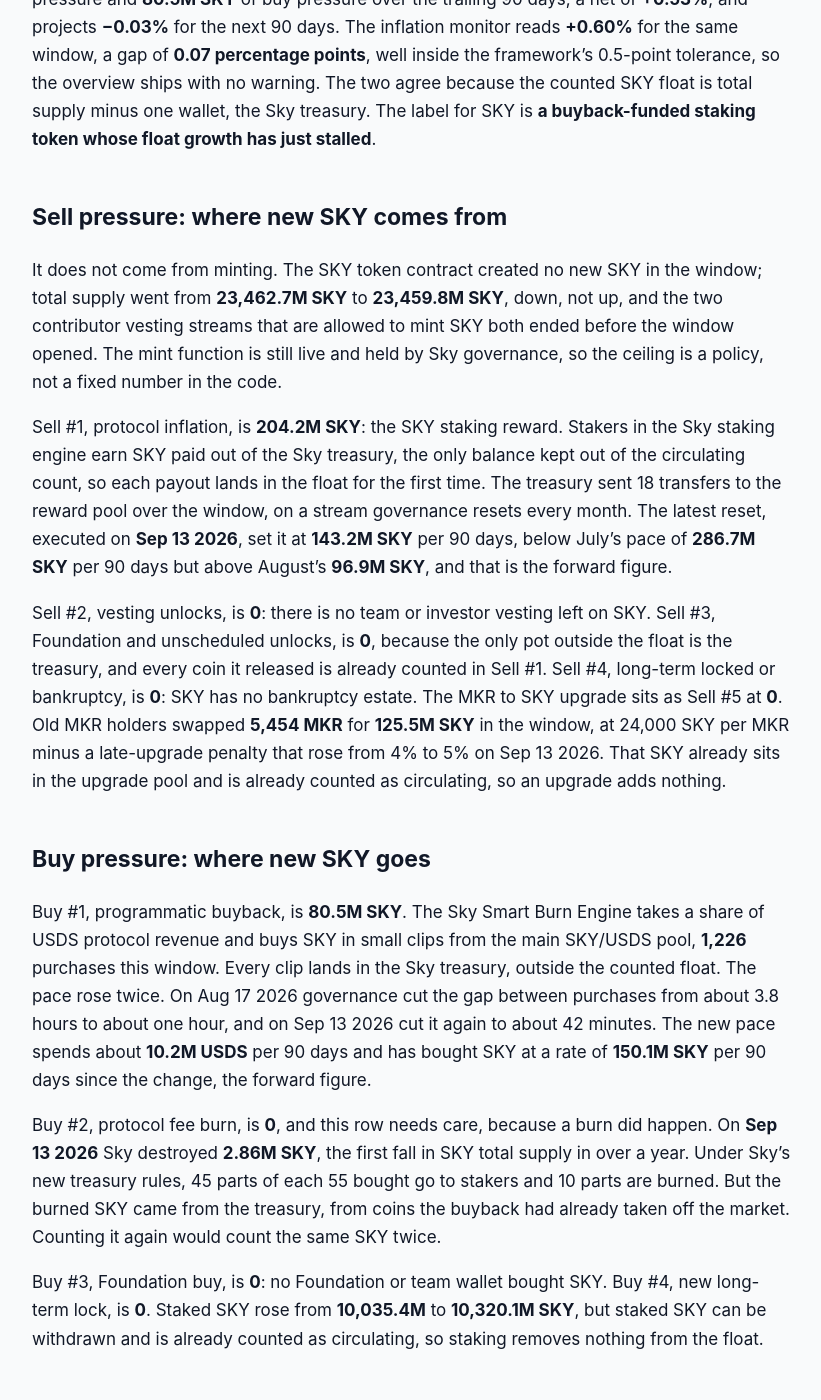
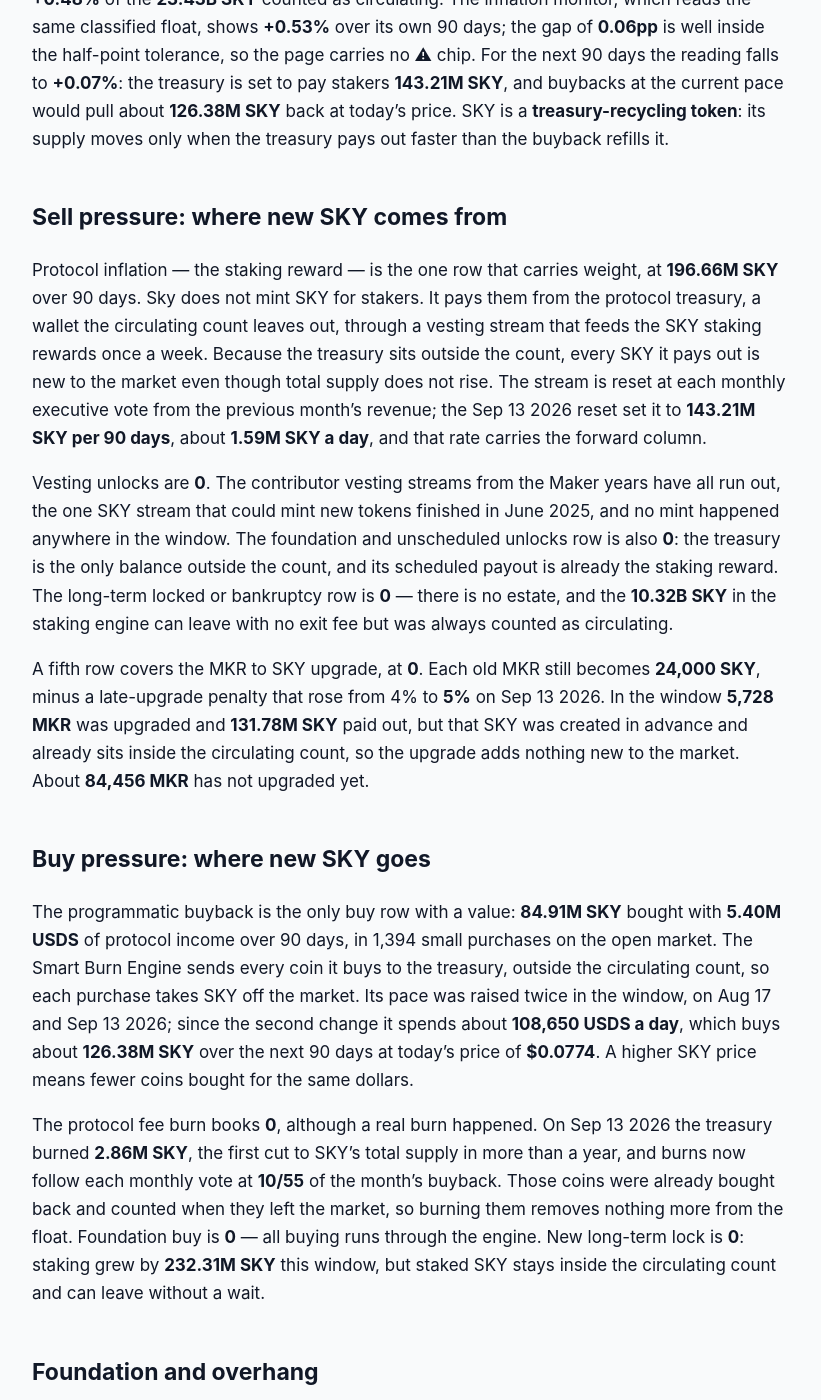
Before and after one commit to jeevansongmy-spec/mrnasdog-articles, a Jekyll site: the page built from crypto/sky-pressure-framework.md, in a window 1280 px wide and 1400 px high, scrolled down 557 px. Shown: the whole window, without its empty margins (228-1049 px from the left). Built offline with Jekyll 4.4.1, drawn with Linux system fonts in a browser that asks for light colours; some of the changed text lies outside the part shown.

Commit message:
publish: crypto/sky-pressure-framework

```diff
--- a/crypto/sky-pressure-framework.md
+++ b/crypto/sky-pressure-framework.md
@@ -1,55 +1,61 @@
 ---
-title:         "SKY Inflation Analysis · September 2026 · Supply was growing · trend cooling"
-description:   "SKY supply was growing, trend cooling: +0.53% in 90 days as the Sky treasury paid stakers 204.2M SKY and bought back 80.5M. Next 90 days read −0.03%."
+title:         "SKY Inflation Analysis · September 2026 · Mixed flows · supply roughly steady"
+description:   "SKY supply is roughly steady: the Sky treasury paid stakers 196.66M SKY while buybacks took back 84.91M, +0.48% net in 90 days, +0.07% next. No SKY is minted."
 canonical_url: "https://mrnasdog.com/research/sky/inflation"
 tags:                    ["crypto", "sky", "makerdao", "defi"]
 published:     true
 ---
 
-Originally published at [SKY Inflation Analysis · September 2026 · Supply was growing · trend cooling](https://mrnasdog.com/research/sky/inflation).
+Originally published at [SKY Inflation Analysis · September 2026 · Mixed flows · supply roughly steady](https://mrnasdog.com/research/sky/inflation).
 
-# SKY Inflation Analysis · September 2026 · Supply was growing · trend cooling
+# SKY Inflation Analysis · September 2026 · Mixed flows · supply roughly steady
 
-SKY supply was growing and the trend is cooling. Sky mints no new SKY, yet the Pressure Framework reads SKY at **+0.53%** over the last 90 days, because the Sky treasury paid stakers **204.2M SKY** while the Smart Burn Engine bought back only **80.5M SKY**. After the Sep 13 2026 governance change, the buyback outpaces the staking payouts, so the next 90 days read **−0.03%**. The total SKY supply is capped by governance rather than code, and it fell for the first time in over a year on Sep 13 2026.
+The MrNasdog Pressure Framework reads SKY, the staking and governance token of Sky (formerly MakerDAO), at **+0.48% net** over the last 90 days and **+0.07%** for the next 90 — mixed flows, supply roughly steady. No new SKY is minted: the Sky treasury paid stakers **196.66M SKY** while the Smart Burn Engine bought **84.91M SKY** back into that same treasury, and since the Sep 13 2026 executive vote the two flows almost cancel. The inflation monitor reads **+0.53%**, a gap of **0.06 percentage points**, so no warning chip is needed.
 
 ## The verdict, in one paragraph
 
-Against a circulating base of **23,425.0M SKY**, the framework books **204.2M SKY** of sell pressure and **80.5M SKY** of buy pressure over the trailing 90 days, a net of **+0.53%**, and projects **−0.03%** for the next 90 days. The inflation monitor reads **+0.60%** for the same window, a gap of **0.07 percentage points**, well inside the framework's 0.5-point tolerance, so the overview ships with no warning. The two agree because the counted SKY float is total supply minus one wallet, the Sky treasury. The label for SKY is **a buyback-funded staking token whose float growth has just stalled**.
+Over the 90 days from Jul 1 to Sep 29 2026, the SKY float grew by a net **111.75M SKY**, or **+0.48%** of the **23.43B SKY** counted as circulating. The inflation monitor, which reads the same classified float, shows **+0.53%** over its own 90 days; the gap of **0.06pp** is well inside the half-point tolerance, so the page carries no ⚠ chip. For the next 90 days the reading falls to **+0.07%**: the treasury is set to pay stakers **143.21M SKY**, and buybacks at the current pace would pull about **126.38M SKY** back at today's price. SKY is a **treasury-recycling token**: its supply moves only when the treasury pays out faster than the buyback refills it.
 
 ## Sell pressure: where new SKY comes from
 
-It does not come from minting. The SKY token contract created no new SKY in the window; total supply went from **23,462.7M SKY** to **23,459.8M SKY**, down, not up, and the two contributor vesting streams that are allowed to mint SKY both ended before the window opened. The mint function is still live and held by Sky governance, so the ceiling is a policy, not a fixed number in the code.
+Protocol inflation — the staking reward — is the one row that carries weight, at **196.66M SKY** over 90 days. Sky does not mint SKY for stakers. It pays them from the protocol treasury, a wallet the circulating count leaves out, through a vesting stream that feeds the SKY staking rewards once a week. Because the treasury sits outside the count, every SKY it pays out is new to the market even though total supply does not rise. The stream is reset at each monthly executive vote from the previous month's revenue; the Sep 13 2026 reset set it to **143.21M SKY per 90 days**, about **1.59M SKY a day**, and that rate carries the forward column.
 
-Sell #1, protocol inflation, is **204.2M SKY**: the SKY staking reward. Stakers in the Sky staking engine earn SKY paid out of the Sky treasury, the only balance kept out of the circulating count, so each payout lands in the float for the first time. The treasury sent 18 transfers to the reward pool over the window, on a stream governance resets every month. The latest reset, executed on **Sep 13 2026**, set it at **143.2M SKY** per 90 days, below July's pace of **286.7M SKY** per 90 days but above August's **96.9M SKY**, and that is the forward figure.
+Vesting unlocks are **0**. The contributor vesting streams from the Maker years have all run out, the one SKY stream that could mint new tokens finished in June 2025, and no mint happened anywhere in the window. The foundation and unscheduled unlocks row is also **0**: the treasury is the only balance outside the count, and its scheduled payout is already the staking reward. The long-term locked or bankruptcy row is **0** — there is no estate, and the **10.32B SKY** in the staking engine can leave with no exit fee but was always counted as circulating.
 
-Sell #2, vesting unlocks, is **0**: there is no team or investor vesting left on SKY. Sell #3, Foundation and unscheduled unlocks, is **0**, because the only pot outside the float is the treasury, and every coin it released is already counted in Sell #1. Sell #4, long-term locked or bankruptcy, is **0**: SKY has no bankruptcy estate. The MKR to SKY upgrade sits as Sell #5 at **0**. Old MKR holders swapped **5,454 MKR** for **125.5M SKY** in the window, at 24,000 SKY per MKR minus a late-upgrade penalty that rose from 4% to 5% on Sep 13 2026. That SKY already sits in the upgrade pool and is already counted as circulating, so an upgrade adds nothing.
+A fifth row covers the MKR to SKY upgrade, at **0**. Each old MKR still becomes **24,000 SKY**, minus a late-upgrade penalty that rose from 4% to **5%** on Sep 13 2026. In the window **5,728 MKR** was upgraded and **131.78M SKY** paid out, but that SKY was created in advance and already sits inside the circulating count, so the upgrade adds nothing new to the market. About **84,456 MKR** has not upgraded yet.
 
 ## Buy pressure: where new SKY goes
 
-Buy #1, programmatic buyback, is **80.5M SKY**. The Sky Smart Burn Engine takes a share of USDS protocol revenue and buys SKY in small clips from the main SKY/USDS pool, **1,226** purchases this window. Every clip lands in the Sky treasury, outside the counted float. The pace rose twice. On Aug 17 2026 governance cut the gap between purchases from about 3.8 hours to about one hour, and on Sep 13 2026 cut it again to about 42 minutes. The new pace spends about **10.2M USDS** per 90 days and has bought SKY at a rate of **150.1M SKY** per 90 days since the change, the forward figure.
+The programmatic buyback is the only buy row with a value: **84.91M SKY** bought with **5.40M USDS** of protocol income over 90 days, in 1,394 small purchases on the open market. The Smart Burn Engine sends every coin it buys to the treasury, outside the circulating count, so each purchase takes SKY off the market. Its pace was raised twice in the window, on Aug 17 and Sep 13 2026; since the second change it spends about **108,650 USDS a day**, which buys about **126.38M SKY** over the next 90 days at today's price of **$0.0774**. A higher SKY price means fewer coins bought for the same dollars.
 
-Buy #2, protocol fee burn, is **0**, and this row needs care, because a burn did happen. On **Sep 13 2026** Sky destroyed **2.86M SKY**, the first fall in SKY total supply in over a year. Under Sky's new treasury rules, 45 parts of each 55 bought go to stakers and 10 parts are burned. But the burned SKY came from the treasury, from coins the buyback had already taken off the market. Counting it again would count the same SKY twice.
-
-Buy #3, Foundation buy, is **0**: no Foundation or team wallet bought SKY. Buy #4, new long-term lock, is **0**. Staked SKY rose from **10,035.4M** to **10,320.1M SKY**, but staked SKY can be withdrawn and is already counted as circulating, so staking removes nothing from the float.
+The protocol fee burn books **0**, although a real burn happened. On Sep 13 2026 the treasury burned **2.86M SKY**, the first cut to SKY's total supply in more than a year, and burns now follow each monthly vote at **10/55** of the month's buyback. Those coins were already bought back and counted when they left the market, so burning them removes nothing more from the float. Foundation buy is **0** — all buying runs through the engine. New long-term lock is **0**: staking grew by **232.31M SKY** this window, but staked SKY stays inside the circulating count and can leave without a wait.
 
 ## Foundation and overhang
 
-The main overhang is the Sky treasury itself, which held **34.9M SKY** at the end of the window, down from **161.4M SKY** at the start. The buyback fills it and the staking rewards drain it, and it is read on chain at every rebuild. The second item is the pool of collected MKR upgrade penalties, **37.5M SKY** sitting in the upgrade contract. It is already counted as circulating and has not been spent or burned; burning it would be a real removal. If the treasury balance or the penalty pool falls between refreshes by more than the published streams explain, that outflow enters Sell #3 at the next refresh.
+The Sky treasury is the one tracked overhang that matters. It held **147.49M SKY** on Jul 1 2026 and holds **32.88M SKY** now — the payouts ran ahead of the buybacks for most of the window. It is both the buyback's destination and the source of every staking reward, and at the current reward rate its balance alone covers about three weeks of payouts; the rest must come from new buybacks. The upgrade contract holds **37.83M SKY** of collected upgrade penalties plus about **2.03B SKY** reserved for MKR that has not upgraded; both are inside the circulating count, and moving the penalties to the treasury or burning them would count as a buy. The two staking reward pots hold **117.27M SKY** and **19.57M SKY** waiting to be claimed, also inside the count. We read each balance from the chain at every rebuild. If the treasury's balance falls between rebuilds by more than its scheduled reward payout, that extra outflow enters the foundation row at the next rebuild.
 
-## How SKY compares to other buyback tokens
+## How SKY compares to other DeFi governance tokens
 
-SKY sits with the revenue-funded buyback tokens, next to exchange tokens and perp-DEX tokens that route fees into open-market purchases. Those usually burn or lock what they buy, so their readings can go clearly negative. Sky buys SKY into its treasury and pays most of it back out as staking rewards, so the effect on the float is only the gap between the two. That is why SKY reads near zero even though its buyback runs every 42 minutes.
+Most proof-of-stake tokens pay stakers by minting new coins, so their supply rises every block. Ethereum, for example, created about 261K ETH for validators over a recent 90 days against a fee burn near 3K ETH. SKY pays stakers the same way on the surface — a steady reward stream — but funds it from a treasury the buyback keeps refilling, so its total supply does not rise at all and the float grows only when payouts outrun purchases.
 
-A proof-of-stake chain pays stakers with newly minted coins at a set rate, sell pressure whatever happens to revenue. SKY pays stakers with coins bought from revenue and sized each month, so the reward shrinks when revenue falls.
+Against governance tokens with a pure buyback-and-burn, SKY keeps less of what it buys off the market. In the old Maker design, surplus bought MKR and destroyed it. Today only **10/55** of the SKY bought stays out of the market for good; the other **45/55** goes back to stakers. That makes the buyback mostly a way to pay stakers in SKY instead of a supply cut, which is why the net reading sits near zero instead of falling.
 
-The weak point of the loop is timing. The monthly reward is sized in SKY using the prior month's average price, while the buyback spends a set amount of USDS at today's price. When SKY rises, the buyback gets fewer SKY and the payout stays the same, so the loop leaks into the float. At about **$0.0716** per SKY the two would match exactly.
+Against tokens that share revenue only in stablecoins, SKY does both: **45%** of the capital that reaches the Smart Burn Engine step goes to stakers as USDS, and **55%** buys SKY. The USDS half never touches SKY's supply, which leaves the SKY half as the only lever on the float.
 
 ## What to watch in the next 90 days
 
-First, the monthly Sky settlement vote, which resets both the staking-reward stream and the buyback pace from the prior month's revenue; the October vote will replace the **143.2M SKY** stream. Second, **Dec 12 2026**, when the current reward stream runs out if no vote renews it first; **132.1M SKY** of it is still to be paid. Third, the next treasury burn after the Sep 13 2026 burn of **2.86M SKY**. Fourth, the MKR to SKY upgrade penalty, due to rise from 5% to 6% around **Dec 2026**, with **84,771 MKR** still not upgraded. Fifth, the SKY price, since a price above **$0.0716** tips the forward reading back to positive.
+The Oct 8 2026 executive vote resets the staking reward stream and the buyback pace from September's revenue; a larger reward than buyback tips the forward reading back up.
+
+The same vote burns the September share of the buyback — about **6.95M SKY** on purchases so far — which cuts total supply but books 0 here, because those coins are already outside the count.
+
+The treasury balance of **32.88M SKY** is thin against a payout of about **1.59M SKY a day**; if buybacks slowed, the payouts would run it down within weeks.
+
+An Atlas change merged on Sep 17 2026 lets the split between SKY and USDS staking rewards move to keep the two rates equal; a shift toward SKY rewards would raise the sell side.
+
+The late-upgrade penalty on MKR steps up by one point every three months, next to about 6% around December 2026, and the current reward award ends on Dec 12 2026 unless renewed.
 
 ## Summary
 
-The MrNasdog Pressure Framework reads SKY at **+0.53%** over the trailing 90 days and **−0.03%** projected forward: supply was growing, and the trend is cooling. Sky mints no new SKY; the float grew because the Sky treasury paid **204.2M SKY** in staking rewards while its buyback brought in only **80.5M SKY**. Since the Sep 13 2026 change the buyback slightly outpaces the payouts, but the balance depends on monthly votes and on the SKY price. The ceiling is governance, not code: the mint function is live, and the treasury that funds the rewards now holds only **34.9M SKY**.
+The MrNasdog Pressure Framework reads SKY at **+0.48% net** over the trailing 90 days and **+0.07%** over the next 90: the Sky treasury paid stakers **196.66M SKY** and the Smart Burn Engine bought back **84.91M SKY**, with no new SKY minted and no vesting left. The structural mechanism is a recycling loop — protocol income buys SKY into a treasury outside the float, and the treasury pays most of it back out to stakers, burning only a tenth-share each month. The key risk is balance: a larger reward stream, a higher SKY price that buys fewer coins, or a drop in protocol income would push the float up again. SKY has no coded supply cap — governance can still mint — but nothing has been minted since June 2025, total supply stands at **23.46B SKY**, and each monthly burn lowers it a little more.
 
-MrNasdog Pressure Framework analysis of SKY, Metric 1 — Inflation. Data + explanation only. Not financial advice. Updated Sep 23 2026.
+*MrNasdog Pressure Framework analysis of SKY, Metric 1 — Inflation. Data + explanation only. Not financial advice. Checked Sep 29 2026.*
```
